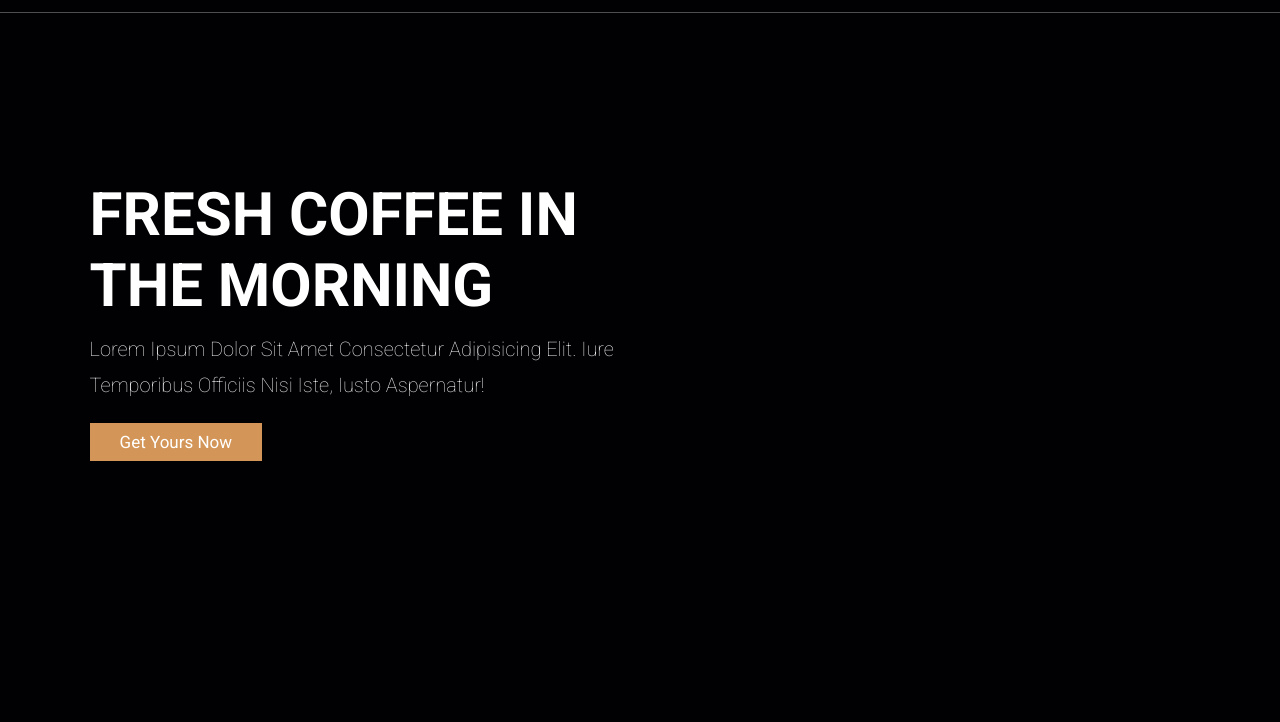
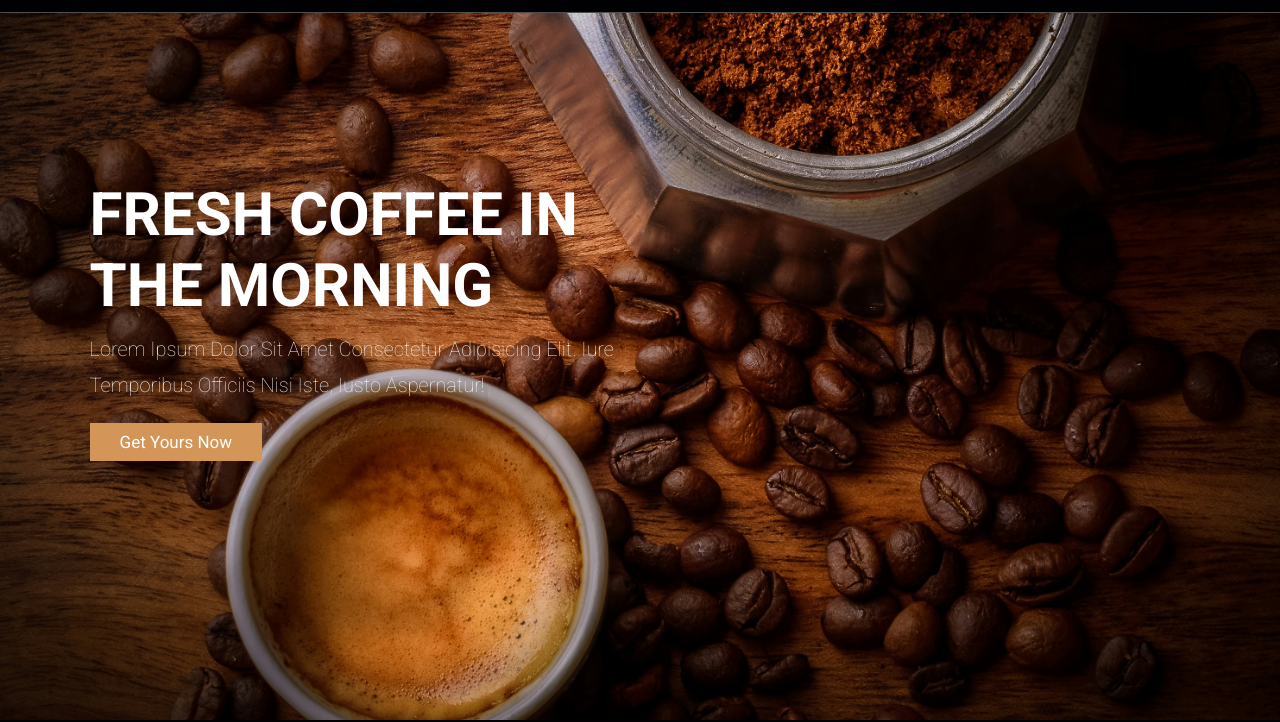
Before and after one commit to saurabh2059/coffeeshop, a plain HTML site: page index.html in a window 1280 px wide. Shown: the part 80-802 px from the top of the page. Drawn offline with nearby package versions, Linux system fonts and the light colour scheme.

Commit message:
Image src update

```diff
--- a/css/style.css
+++ b/css/style.css
@@ -193,7 +193,7 @@ section{
     min-height: 100vh;
     display: flex;
     align-items: center;
-    background: url(./main3.jpg) no-repeat;
+    background: url(../main3.jpg) no-repeat;
     background-size: cover;
     background-position: center;
 }
```
